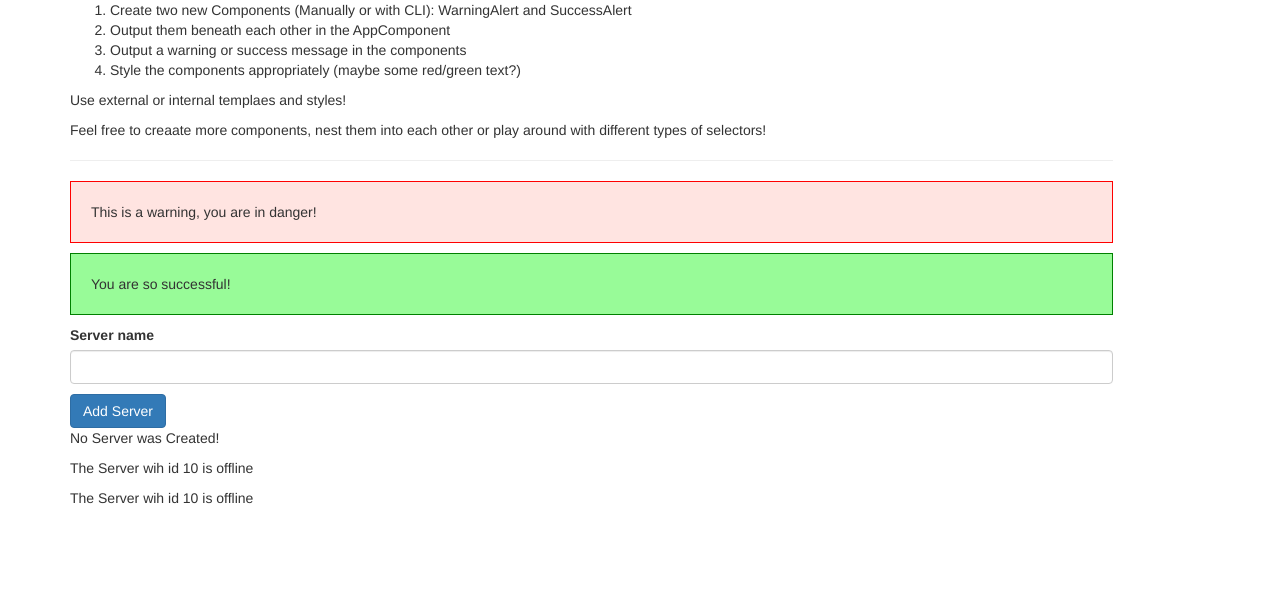
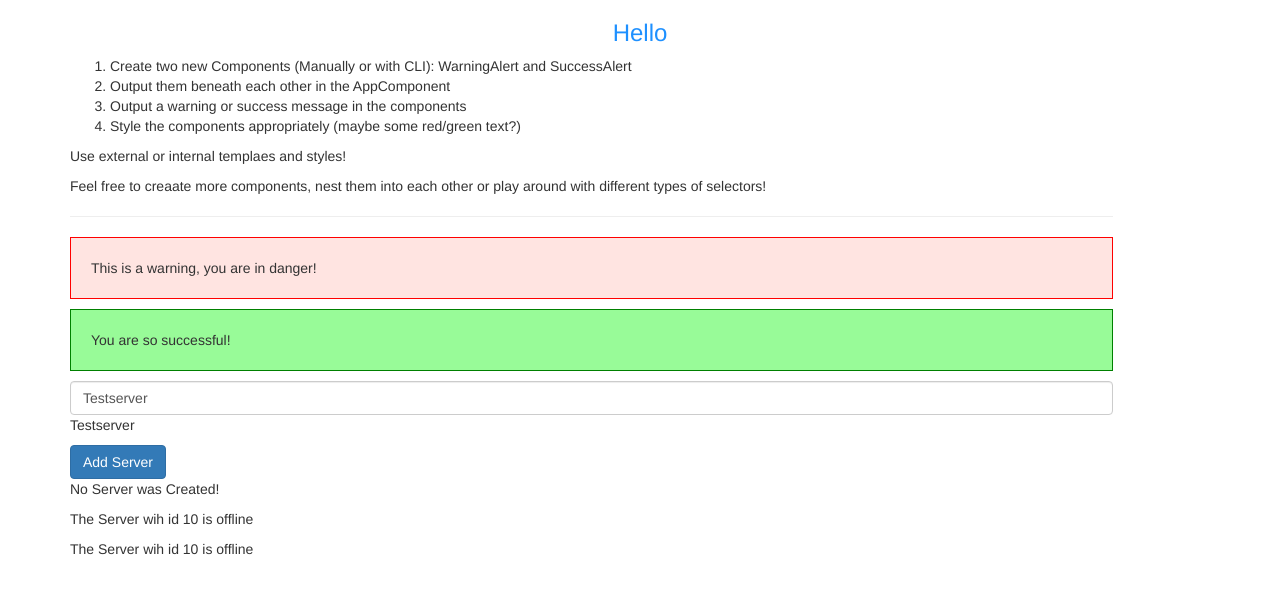
Before and after one commit to garcia-oswaldo/my-first-AngularApp, an Angular app: page / in a window 1280 px wide. Shown: the top 594 px of the page. Built offline with nearby package versions, Linux system fonts and the light colour scheme.

Commit message:
learned about two way binding

```diff
--- a/src/app/app.component.html
+++ b/src/app/app.component.html
@@ -9,7 +9,7 @@
 <!--    </div>-->
 <!--  </div>-->
 <!--</div>-->
-
+<h3 align="center">Hello</h3>
 <div class="container">
   <div class="row">
     <div class="col-xs-11">
--- a/src/app/servers/servers.component.html
+++ b/src/app/servers/servers.component.html
@@ -1,10 +1,15 @@
 <!--<p>servers works!</p>-->
-<label>Server name</label>
+<!--<label>Server name</label>-->
+<!--<input-->
+<!--  text="text"-->
+<!--  class="form-control"-->
+<!--  (input)="onUpdateServerName($event)">-->
+<!--  <p>{{serverName}}</p>-->
 <input
   text="text"
   class="form-control"
-  (input)="onUpdateServerName($event)">
-  <p>{{serverName}}</p>
+  [(ngModel)]="serverName">
+<p>{{serverName}}</p>
 <button class="btn btn-primary"
         [disabled]="!allowNewServer"
         (click)="onCreateServer()">Add Server</button>
--- a/src/app/servers/servers.component.ts
+++ b/src/app/servers/servers.component.ts
@@ -18,7 +18,9 @@ import { Component, OnInit } from '@angular/core';
 export class ServersComponent implements OnInit {
   allowNewServer = false;
   serverCreationStatus ="No Server was Created!";
-  serverName = '';
+  serverName = 'Testserver';
+
+
   constructor() {
     setTimeout(() => {
       this.allowNewServer = true }, 2000);
```
